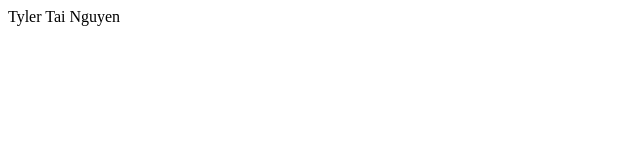
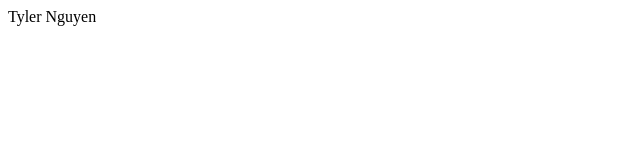
Before and after one commit to tnguye69/webserver, a plain HTML site: page index.html in a window 1280 px wide. Shown: the full height of the page, 0-640 px from the left. Drawn offline with Linux system fonts and the light colour scheme.

Commit message:
Update index.html

```diff
--- a/index.html
+++ b/index.html
@@ -1,5 +1,5 @@
 <html>
 <body>
-Tyler Tai Nguyen
+Tyler Nguyen
 </body>
 </html>
```
